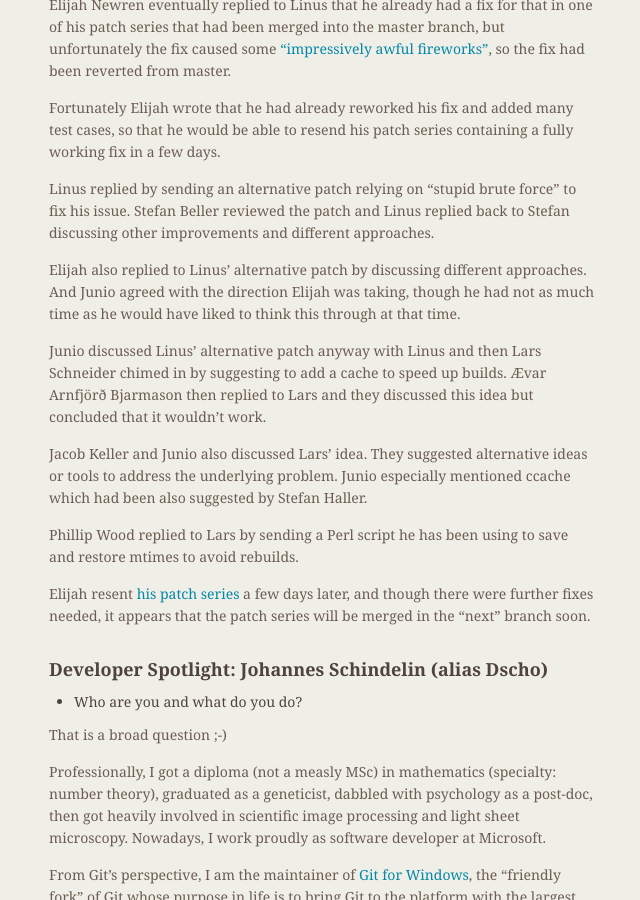
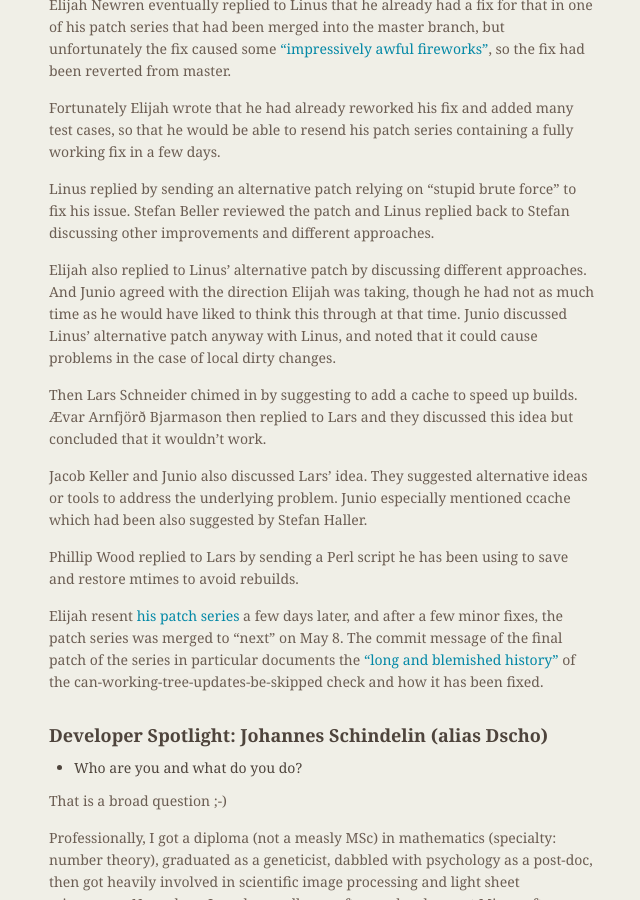
Before and after one commit to git/git.github.io, a Jekyll site: the page built from rev_news/drafts/edition-39.md, in a window 1280 px wide and 900 px high, scrolled down 1370 px. Shown: the whole window, without its empty margins (485-1125 px from the left). Built offline with Jekyll 4.4.1, drawn with Linux system fonts in a browser that asks for light colours.

Commit message:
Add a few details about optimizing writes to unchanged files
In regards to the story about optimizing writes to unchanged files:

1) The text noted that en/rename-directory-detection-reboot would be
   merged to next soon (that's what the last cooking email said), but it
   has since been merged to next..
2) It's worth noting that Junio found a bug with Linus' proposed "stupid
   brute force" patch (namely that if a file involved in a rename has
   dirty changes before a merge, those dirty changes could be overwritten
   without warning to the user).
3) Finally, since there is a specific commit message that explains the
   history of the can-we-skip-worktree-updates check and what fix was
   used, link to it so the curious can dig more (without having to read
   all the patches about directory rename detection).

```diff
--- a/rev_news/drafts/edition-39.md
+++ b/rev_news/drafts/edition-39.md
@@ -93,10 +93,11 @@ approaches.
 Elijah also replied to Linus' alternative patch by discussing
 different approaches. And Junio agreed with the direction Elijah was
 taking, though he had not as much time as he would have liked to think
-this through at that time.
+this through at that time.  Junio discussed Linus' alternative patch
+anyway with Linus, and noted that it could cause problems in the case
+of local dirty changes.
 
-Junio discussed Linus' alternative patch anyway with Linus and then
-Lars Schneider chimed in by suggesting to add a cache to speed up
+Then Lars Schneider chimed in by suggesting to add a cache to speed up
 builds. Ævar Arnfjörð Bjarmason then replied to Lars and they
 discussed this idea but concluded that it wouldn't work.
 
@@ -109,9 +110,12 @@ Phillip Wood replied to Lars by sending a Perl script he has been
 using to save and restore mtimes to avoid rebuilds.
 
 Elijah resent [his patch series](https://public-inbox.org/git/20180419175823.7946-1-newren@gmail.com/)
-a few days later, and though there were further fixes needed, it
-appears that the patch series will be merged in the "next" branch
-soon.
+a few days later, and after a few minor fixes, the patch series was
+merged to "next" on May 8.  The commit message of the final patch of
+the series in particular documents the
+["long and blemished history"](https://public-inbox.org/git/20180419175823.7946-37-newren@gmail.com/)
+of the can-working-tree-updates-be-skipped check and how it has been
+fixed.
 
 ## Developer Spotlight: Johannes Schindelin (alias Dscho)
 
```
